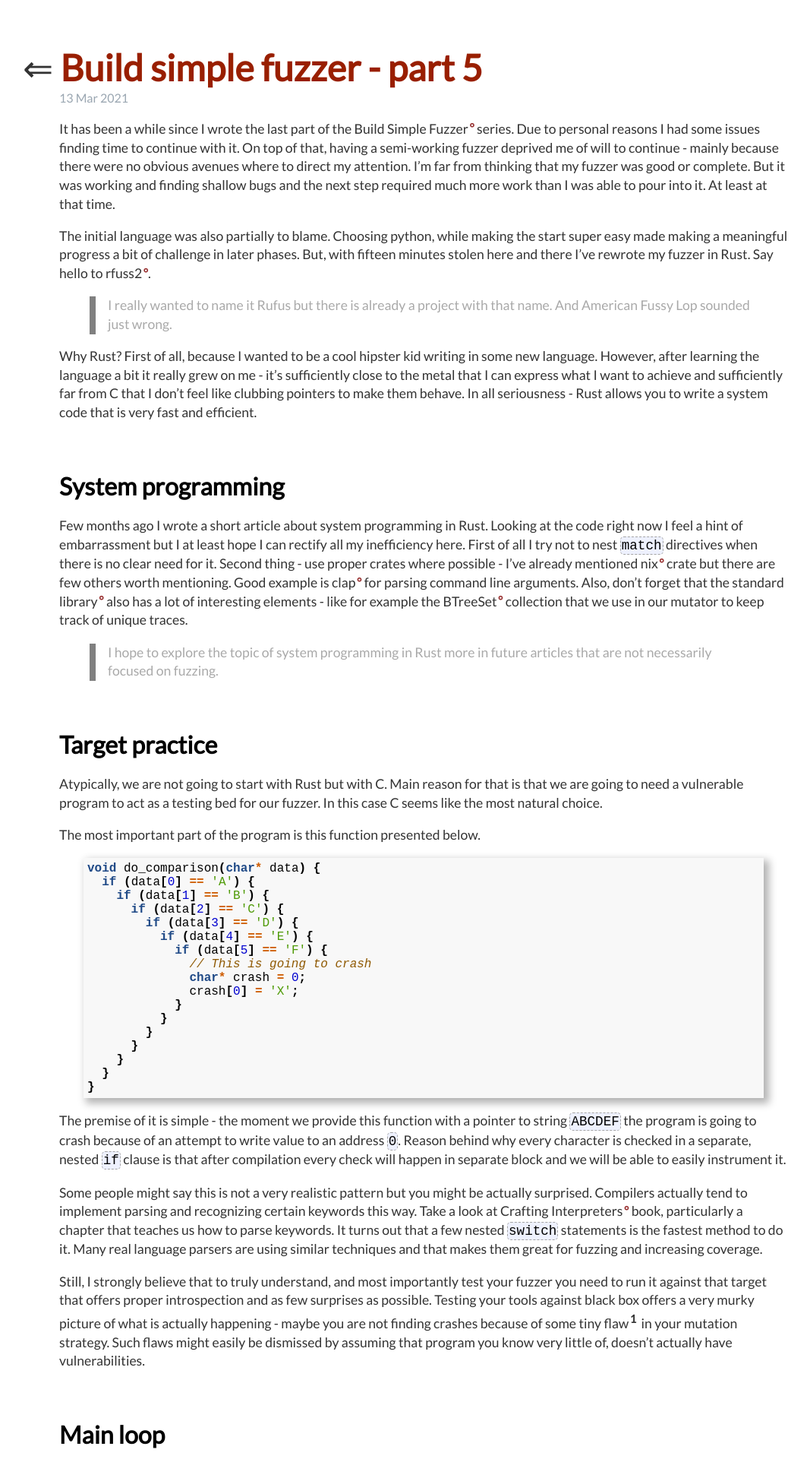
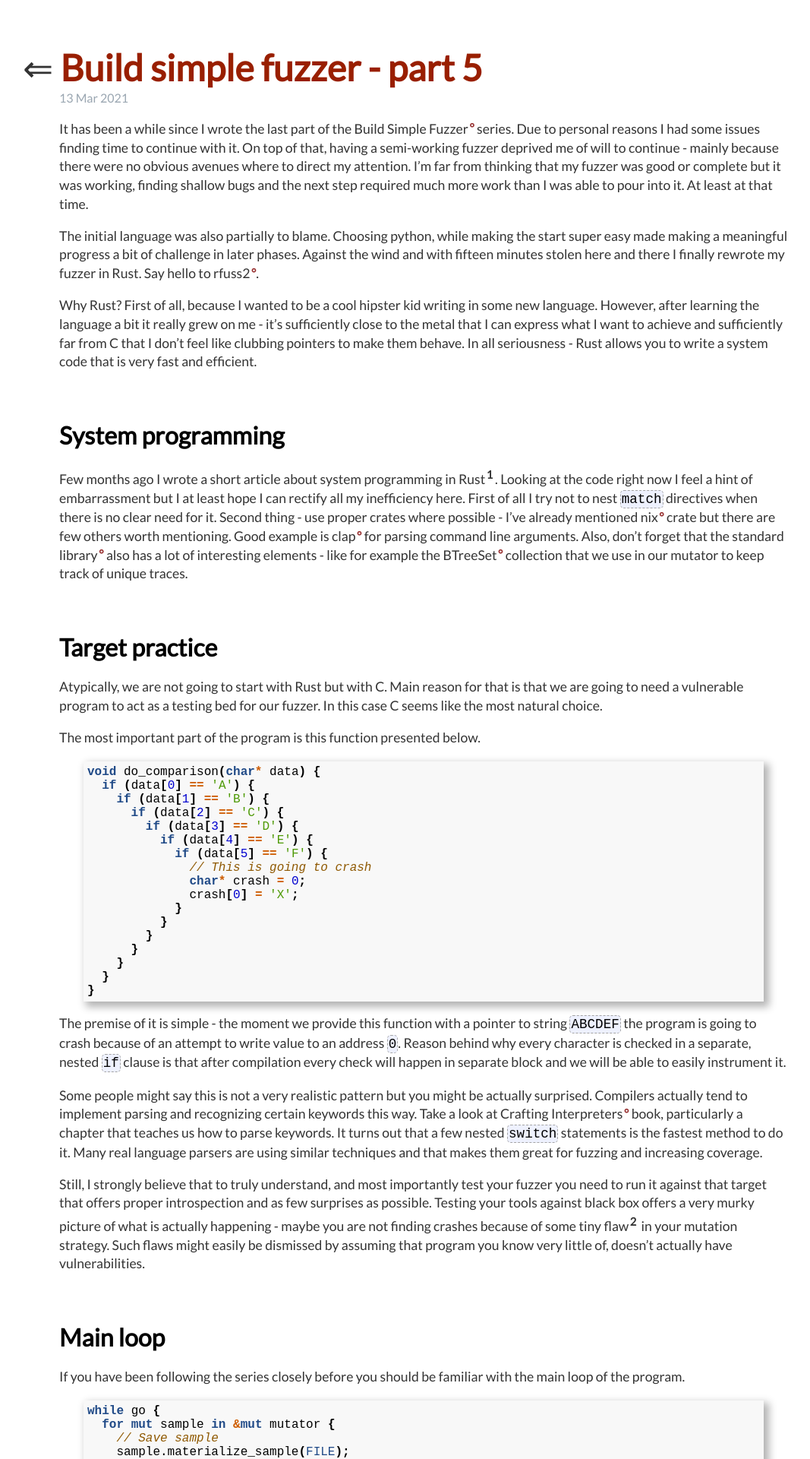
Before and after one commit to carstein/carstein.github.io, a Jekyll site: the page built from _posts/2021-03-17-build-your-own-fuzzer-5.md, in a window 1280 px wide. Shown: the top 1920 px of the page at 76% size, without its empty margins (82-1149 px from the left). Built offline with Jekyll 4.4.1, drawn with Linux system fonts in a browser that asks for light colours; a style sheet for code colours, icons or effects is not loaded; some of the changed text lies outside the part shown.

Commit message:
Another set of small changes - styles and content

````diff
--- a/_posts/2021-03-17-build-your-own-fuzzer-5.md
+++ b/_posts/2021-03-17-build-your-own-fuzzer-5.md
@@ -4,19 +4,15 @@ title: "Build simple fuzzer - part 5"
 date: 2021-03-13
 ---
 
-It has been a while since I wrote the last part of the [Build Simple Fuzzer](https://carstein.github.io/2020/05/21/writing-simple-fuzzer-4.html) series. Due to personal reasons I had some issues finding time to continue with it. On top of that, having a semi-working fuzzer deprived me of will to continue - mainly because there were no obvious avenues where to direct my attention. I'm far from thinking that my fuzzer was good or complete. But it was working and finding shallow bugs and the next step required much more work than I was able to pour into it. At least at that time.
+It has been a while since I wrote the last part of the [Build Simple Fuzzer](https://carstein.github.io/2020/05/21/writing-simple-fuzzer-4.html) series. Due to personal reasons I had some issues finding time to continue with it. On top of that, having a semi-working fuzzer deprived me of will to continue - mainly because there were no obvious avenues where to direct my attention. I'm far from thinking that my fuzzer was good or complete but it was working, finding shallow bugs and the next step required much more work than I was able to pour into it. At least at that time.
 
-The initial language was also partially to blame. Choosing python, while making the start super easy made making a meaningful progress a bit of challenge in later phases. But, with fifteen minutes stolen here and there I've rewrote my fuzzer in Rust. Say hello to [rfuss2](https://github.com/carstein/rfuss2).
-
-> I really wanted to name it Rufus but there is already a project with that name. And American Fussy Lop sounded just wrong.
+The initial language was also partially to blame. Choosing python, while making the start super easy made making a meaningful progress a bit of challenge in later phases. Against the wind and with fifteen minutes stolen here and there I finally rewrote my fuzzer in Rust. Say hello to [rfuss2](https://github.com/carstein/rfuss2).
 
 Why Rust? First of all, because I wanted to be a cool hipster kid writing in some new language. However, after learning the language a bit it really grew on me - it's sufficiently close to the metal that I can express what I want to achieve and sufficiently far from C that I don't feel like clubbing pointers to make them behave. In all seriousness - Rust allows you to write a system code that is very fast and efficient.
 
 # System programming
 
-Few months ago I wrote a short article about system programming in Rust. Looking at the code right now I feel a hint of embarrassment but I at least hope I can rectify all my inefficiency here. First of all I try not to nest `match` directives when there is no clear need for it. Second thing - use proper crates where possible - I've already mentioned [nix](https://crates.io/crates/nix) crate but there are few others worth mentioning. Good example is [clap](https://crates.io/crates/clap) for parsing command line arguments. Also, don't forget that the [standard library](https://doc.rust-lang.org/std/) also has a lot of interesting elements - like for example the [BTreeSet](https://doc.rust-lang.org/std/collections/struct.BTreeSet.html) collection that we use in our mutator to keep track of unique traces.
-
-> I hope to explore the topic of system programming in Rust more in future articles that are not necessarily focused on fuzzing.
+Few months ago I wrote a short article about system programming in Rust[^1]. Looking at the code right now I feel a hint of embarrassment but I at least hope I can rectify all my inefficiency here. First of all I try not to nest `match` directives when there is no clear need for it. Second thing - use proper crates where possible - I've already mentioned [nix](https://crates.io/crates/nix) crate but there are few others worth mentioning. Good example is [clap](https://crates.io/crates/clap) for parsing command line arguments. Also, don't forget that the [standard library](https://doc.rust-lang.org/std/) also has a lot of interesting elements - like for example the [BTreeSet](https://doc.rust-lang.org/std/collections/struct.BTreeSet.html) collection that we use in our mutator to keep track of unique traces.
 
 # Target practice
 
@@ -48,7 +44,7 @@ The premise of it is simple - the moment we provide this function with a pointer
 
 Some people might say this is not a very realistic pattern but you might be actually surprised. Compilers actually tend to implement parsing and recognizing certain keywords this way. Take a look at [Crafting Interpreters](https://craftinginterpreters.com/scanning-on-demand.html#identifiers-and-keywords) book, particularly a chapter that teaches us how to parse keywords. It turns out that a few nested `switch` statements is the fastest method to do it. Many real language parsers are using similar techniques and that makes them great for fuzzing and increasing coverage.
 
-Still, I strongly believe that to truly understand, and most importantly test your fuzzer you need to run it against that target that offers proper introspection and as few surprises as possible. Testing your tools against black box offers a very murky picture of what is actually happening - maybe you are not finding crashes because of some tiny flaw[^1] in your mutation strategy. Such flaws might easily be dismissed by assuming that program you know very little of, doesn't actually have vulnerabilities.
+Still, I strongly believe that to truly understand, and most importantly test your fuzzer you need to run it against that target that offers proper introspection and as few surprises as possible. Testing your tools against black box offers a very murky picture of what is actually happening - maybe you are not finding crashes because of some tiny flaw[^2] in your mutation strategy. Such flaws might easily be dismissed by assuming that program you know very little of, doesn't actually have vulnerabilities.
 
 # Main loop
 
@@ -141,7 +137,7 @@ pub fn run_parent(pid: Pid, mapping: &HashMap<u64, i64>) -> ParentStatus {
 
 #  Mutation engine
 
-A set of biggest changes can be seen in our mutation engine. The cornerstone of it are two structures  - `Sample` and `Mutator`. Let's start our description with the first one.
+A set of biggest changes can be seen in our mutation engine. It is comprised of two structures  - `Sample` and `Mutator`. Let's start by looking at the first one.
 
 ```rust
 pub struct Sample {
@@ -152,9 +148,9 @@ pub struct Sample {
 }
 ```
 
-Each `Sample` holds the data in the form of a byte array. It can be either materialized as a file,  passed to a program as an argument or even sent over the network if that is what we want to implement. Other fields are mostly used for coverage tracking - version records how many successful[^2] mutation a given sample had and method holds the latest type of mutation that occurred. Both have no practical meaning as far as mutation engine is concerned - at least for now. `Sample` that was executed by the program gains the trace generated during the run.
+Each `Sample` holds the data in the form of a byte array. It can be either materialized as a file,  passed to a program as an argument or even sent over the network if that is what we want to implement. Other fields are mostly used for coverage tracking - version records how many successful[^3] mutation a given sample had and method holds the latest type of mutation that occurred. Both have no practical meaning as far as mutation engine is concerned - at least for now. Sample that was executed by the program gains the trace that consists of addresses of block visited during the run.
 
-Samples do not exist in vacuum but are kept inside `Mutator`.
+`Mutator` holds all the samples that are passed to a program.
 
 ```rust
 pub struct Mutator {
--- a/css/style.css
+++ b/css/style.css
@@ -82,6 +82,11 @@ h1.post_title {
   margin: 0;
   position: relative;
   left: -1em;
+}
+
+h2 {
+  padding-top: 1em;
+  font-size: 1em;
 }
 
 .post_title a {
````
Also changed, not shown: other parts of _posts/2021-03-17-build-your-own-fuzzer-5.md (+5 -4 lines).
